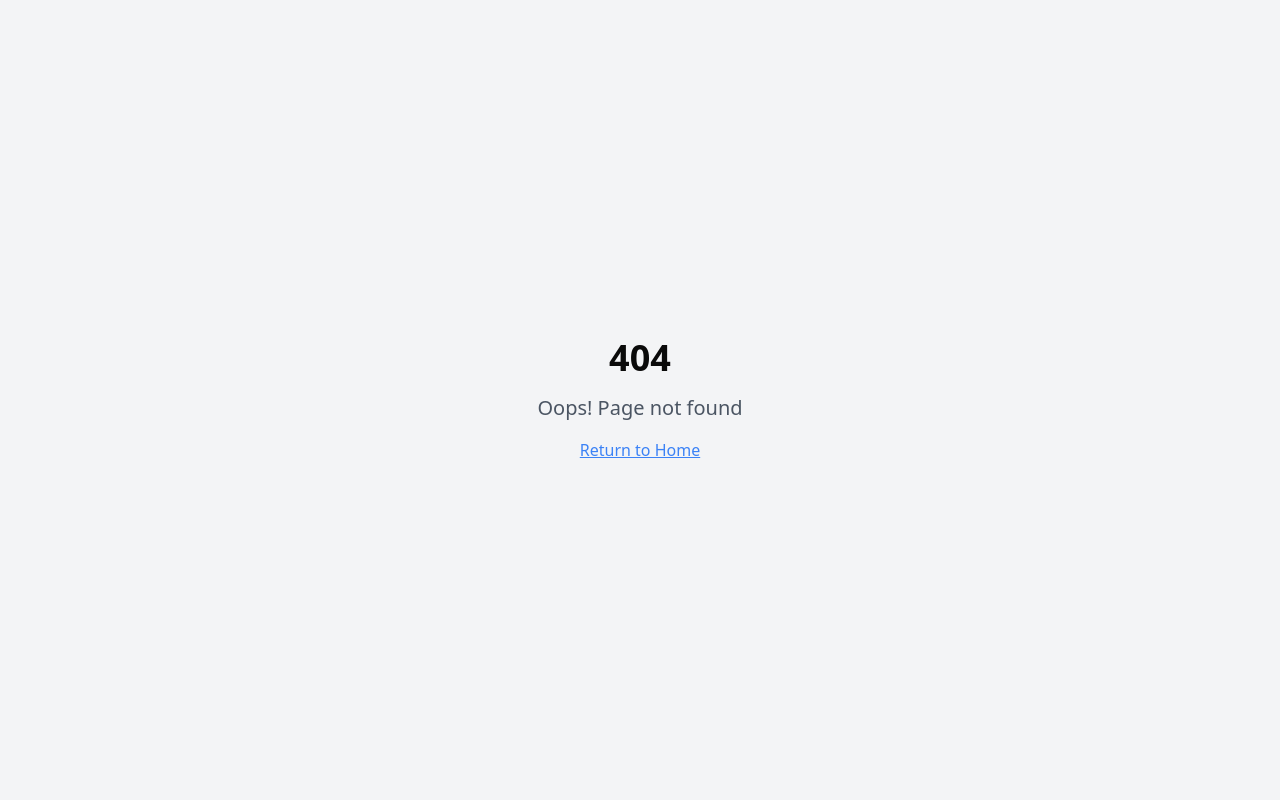
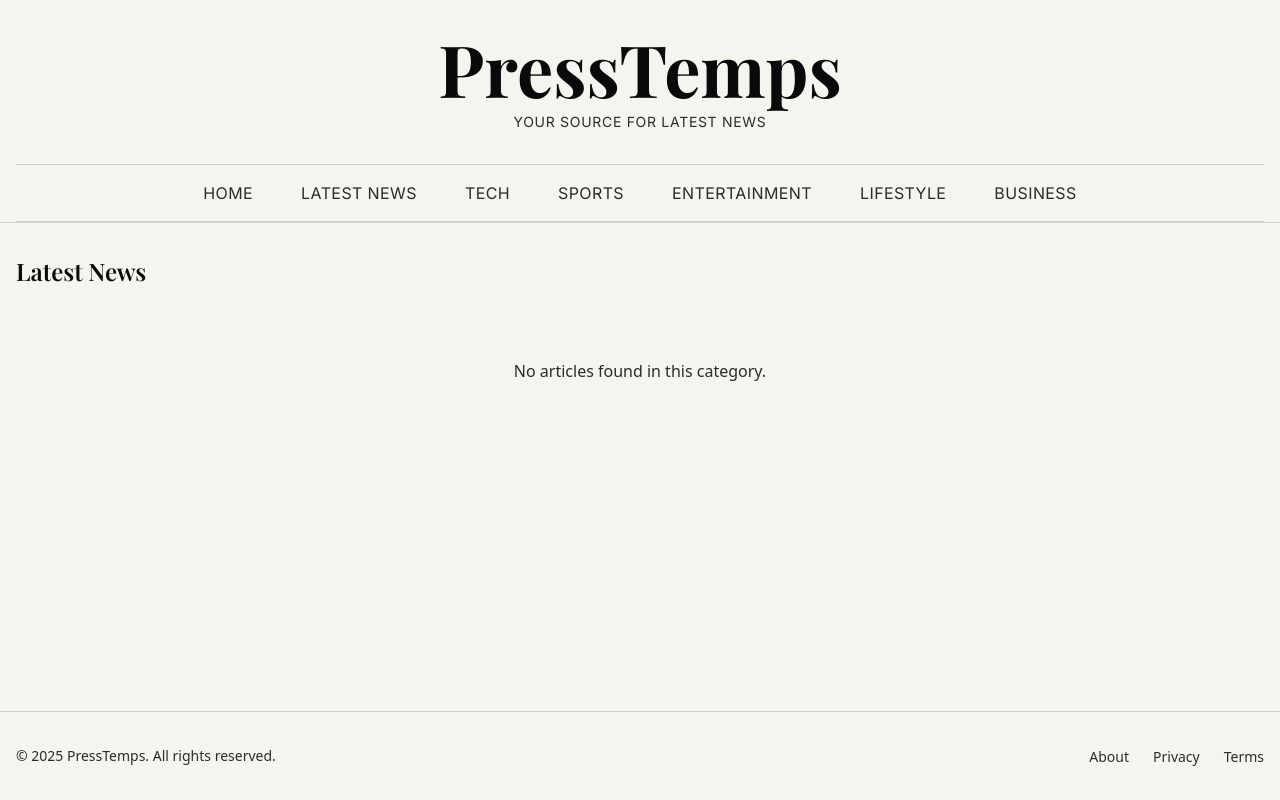
Before and after one commit to scrabblefinder/presstemps, a React (Vite) app: page /1 in a window 1280 px wide. Before the commit this address had no page. Built offline with nearby package versions, Linux system fonts and the light colour scheme.

Commit message:
Add footer and category filtering
Added a minimalistic footer to the application.  Implemented category filtering for articles, allowing users to view articles based on selected category.

```diff
--- a/src/App.tsx
+++ b/src/App.tsx
@@ -1,9 +1,11 @@
+
 import { Toaster } from "@/components/ui/toaster";
 import { Toaster as Sonner } from "@/components/ui/sonner";
 import { TooltipProvider } from "@/components/ui/tooltip";
 import { QueryClient, QueryClientProvider } from "@tanstack/react-query";
 import { BrowserRouter, Routes, Route } from "react-router-dom";
 import Index from "./pages/Index";
+import CategoryPage from "./pages/CategoryPage";
 import NotFound from "./pages/NotFound";
 
 const queryClient = new QueryClient();
@@ -16,6 +18,7 @@ const App = () => (
       <BrowserRouter>
         <Routes>
           <Route path="/" element={<Index />} />
+          <Route path="/:category" element={<CategoryPage />} />
           {/* ADD ALL CUSTOM ROUTES ABOVE THE CATCH-ALL "*" ROUTE */}
           <Route path="*" element={<NotFound />} />
         </Routes>
--- /dev/null
+++ b/src/components/Footer.tsx
@@ -0,0 +1,37 @@
+
+import { Link } from "react-router-dom";
+
+export function Footer() {
+  const currentYear = new Date().getFullYear();
+
+  return (
+    <footer className="w-full bg-paper-light border-t border-paper-dark mt-auto">
+      <div className="container mx-auto px-4 py-8">
+        <div className="flex flex-col md:flex-row justify-between items-center gap-4">
+          <div className="text-ink-light text-sm">
+            © {currentYear} PressTemps. All rights reserved.
+          </div>
+          <nav>
+            <ul className="flex items-center gap-6">
+              <li>
+                <Link to="/about" className="text-sm text-ink-light hover:text-ink-dark transition-colors">
+                  About
+                </Link>
+              </li>
+              <li>
+                <Link to="/privacy" className="text-sm text-ink-light hover:text-ink-dark transition-colors">
+                  Privacy
+                </Link>
+              </li>
+              <li>
+                <Link to="/terms" className="text-sm text-ink-light hover:text-ink-dark transition-colors">
+                  Terms
+                </Link>
+              </li>
+            </ul>
+          </nav>
+        </div>
+      </div>
+    </footer>
+  );
+}
--- /dev/null
+++ b/src/pages/CategoryPage.tsx
@@ -0,0 +1,94 @@
+
+import { useParams } from "react-router-dom";
+import { Header } from "@/components/Header";
+import { Footer } from "@/components/Footer";
+import { ArticleCard } from "@/components/ArticleCard";
+
+// Temporary mock data - will be replaced with RSS feed data
+const mockArticlesByCategory = {
+  science: [
+    {
+      title: "New Discoveries in Space Exploration",
+      excerpt: "NASA's latest mission reveals unprecedented findings about distant galaxies...",
+      image: "https://images.unsplash.com/photo-1446776877081-d282a0f896e2?auto=format&fit=crop&w=800",
+      category: "Science",
+      source: "Space.com",
+      date: "2024-03-10",
+      url: "/article/3",
+    },
+    {
+      title: "Breakthrough in Quantum Computing",
+      excerpt: "Scientists achieve major milestone in quantum computing research...",
+      image: "https://images.unsplash.com/photo-1635070041078-e363dbe005cb?auto=format&fit=crop&w=800",
+      category: "Science",
+      source: "Nature",
+      date: "2024-03-10",
+      url: "/article/4",
+    },
+  ],
+  tech: [
+    {
+      title: "The Future of AI in Healthcare",
+      excerpt: "Artificial Intelligence is revolutionizing healthcare with breakthrough innovations in diagnosis and treatment...",
+      image: "https://images.unsplash.com/photo-1576091160550-2173dba999ef?auto=format&fit=crop&w=800",
+      category: "Tech",
+      source: "TechCrunch",
+      date: "2024-03-10",
+      url: "/article/1",
+    },
+  ],
+  business: [
+    {
+      title: "Global Markets React to Economic Changes",
+      excerpt: "Markets worldwide show resilience as central banks adjust policies...",
+      image: "https://images.unsplash.com/photo-1590283603385-17ffb3a7f29f?auto=format&fit=crop&w=800",
+      category: "Business",
+      source: "Reuters",
+      date: "2024-03-10",
+      url: "/article/2",
+    },
+  ],
+};
+
+const categoryTitles: { [key: string]: string } = {
+  latest: "Latest News",
+  tech: "Technology",
+  sports: "Sports",
+  entertainment: "Entertainment",
+  lifestyle: "Lifestyle",
+  business: "Business",
+  science: "Science",
+};
+
+export default function CategoryPage() {
+  const { category = "latest" } = useParams<{ category: string }>();
+  const articles = mockArticlesByCategory[category as keyof typeof mockArticlesByCategory] || [];
+  const title = categoryTitles[category] || "Latest News";
+
+  return (
+    <div className="min-h-screen bg-paper-light flex flex-col">
+      <Header />
+      <main className="container mx-auto px-4 py-8 flex-1">
+        <section className="mb-12">
+          <div className="flex items-center justify-between mb-6">
+            <h2 className="font-playfair text-2xl font-semibold text-ink-dark">
+              {title}
+            </h2>
+          </div>
+          {articles.length > 0 ? (
+            <div className="grid grid-cols-1 md:grid-cols-2 lg:grid-cols-3 gap-6">
+              {articles.map((article, index) => (
+                <ArticleCard key={index} {...article} />
+              ))}
+            </div>
+          ) : (
+            <div className="text-center py-12">
+              <p className="text-ink-light">No articles found in this category.</p>
+            </div>
+          )}
+        </section>
+      </main>
+      <Footer />
+    </div>
+  );
+}
--- a/src/pages/Index.tsx
+++ b/src/pages/Index.tsx
@@ -1,5 +1,6 @@
 
 import { Header } from "@/components/Header";
+import { Footer } from "@/components/Footer";
 import { ArticleCard } from "@/components/ArticleCard";
 
 // Temporary mock data - will be replaced with RSS feed data
@@ -35,9 +36,9 @@ const mockArticles = [
 
 const Index = () => {
   return (
-    <div className="min-h-screen bg-paper-light">
+    <div className="min-h-screen bg-paper-light flex flex-col">
       <Header />
-      <main className="container mx-auto px-4 py-8">
+      <main className="container mx-auto px-4 py-8 flex-1">
         <section className="mb-12">
           <div className="flex items-center justify-between mb-6">
             <h2 className="font-playfair text-2xl font-semibold text-ink-dark">
@@ -51,6 +52,7 @@ const Index = () => {
           </div>
         </section>
       </main>
+      <Footer />
     </div>
   );
 };
```
